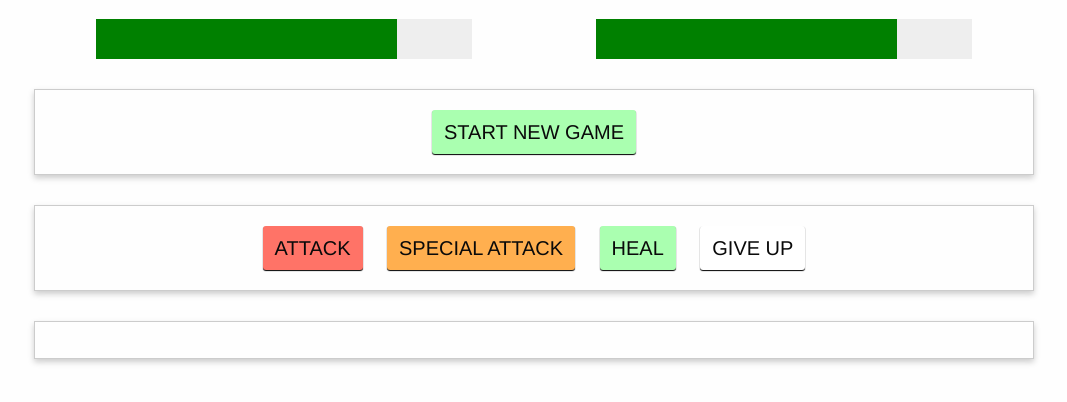
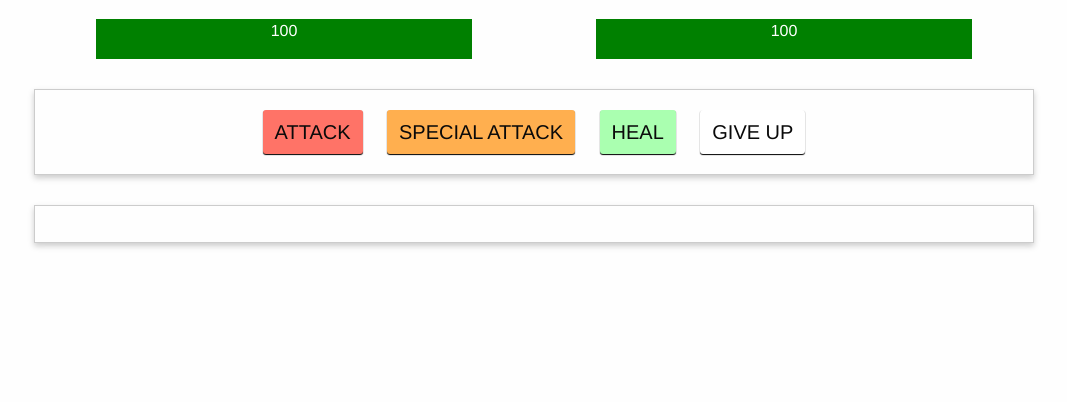
Before and after one commit to Diego-BF/Monster-Slayer-exercise, a plain HTML site: page index.html in a window 1280 px wide. Both pictures are taken after a click on the button "START NEW GAME". Shown: the part 72-474 px from the top of the page, without its empty margins (106-1173 px from the left). Drawn offline with nearby package versions, Linux system fonts and the light colour scheme.

Commit message:
Set the healthbars and the start game button

```diff
--- a/app.js
+++ b/app.js
@@ -0,0 +1,15 @@
+new Vue({
+  el: '#app',
+  data: {
+    playerHealth: 100,
+    monsterHealth: 100,
+    gameIsRunning: false
+  },
+  methods: {
+    startGame: function() {
+      this.gameIsRunning = true;
+      this.playerHealth = 100;
+      this.monsterHealth = 100;
+    }
+  }
+});
--- a/index.html
+++ b/index.html
@@ -12,26 +12,30 @@
       <div class="small-6 columns">
         <h1 class="text-center">YOU</h1>
         <div class="healthbar">
-                <div class="healthbar text-center" style="background-color: green; margin: 0; color: white;">
-
+          <div class="healthbar text-center"
+          style="background-color: green; margin: 0; color: white;"
+          :style="{width: playerHealth + '%'}">
+            {{ playerHealth }}
           </div>
         </div>
       </div>
       <div class="small-6 columns">
         <h1 class="text-center">MONSTER</h1>
         <div class="healthbar">
-                <div class="healthbar text-center" style="background-color: green; margin: 0; color: white;">
-
+          <div class="healthbar text-center"
+          style="background-color: green; margin: 0; color: white;"
+          :style="{width: monsterHealth + '%'}">
+             {{ monsterHealth }}
           </div>
         </div>
       </div>
     </section>
-    <section class="row controls">
+    <section class="row controls" v-if="!gameIsRunning">
       <div class="small-12 columns">
-            <button id="start-game">START NEW GAME</button>
+        <button id="start-game" @click="startGame">START NEW GAME</button>
       </div>
     </section>
-    <section class="row controls">
+    <section class="row controls" v-else>
       <div class="small-12 columns">
         <button id="attack">ATTACK</button>
         <button id="special-attack">SPECIAL ATTACK</button>
```
Lines whose indentation alone changed are shown as unchanged.
